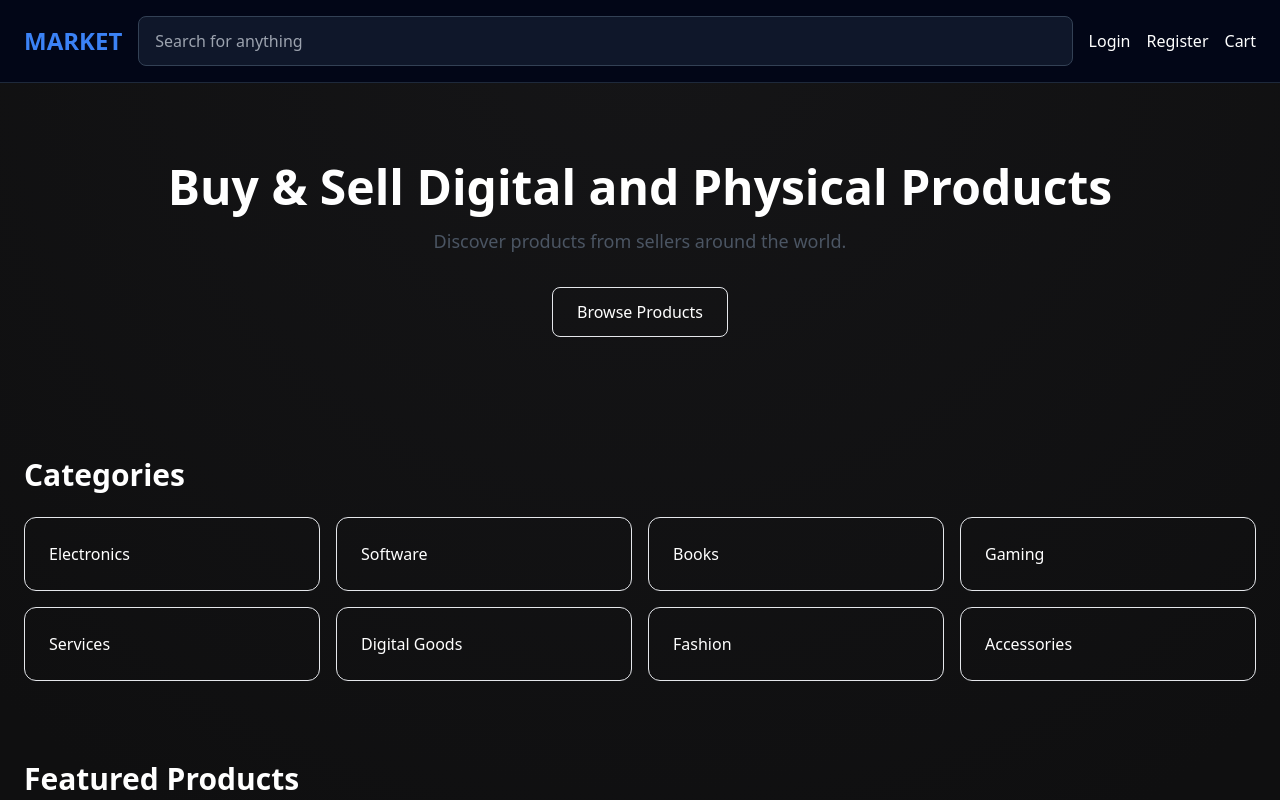
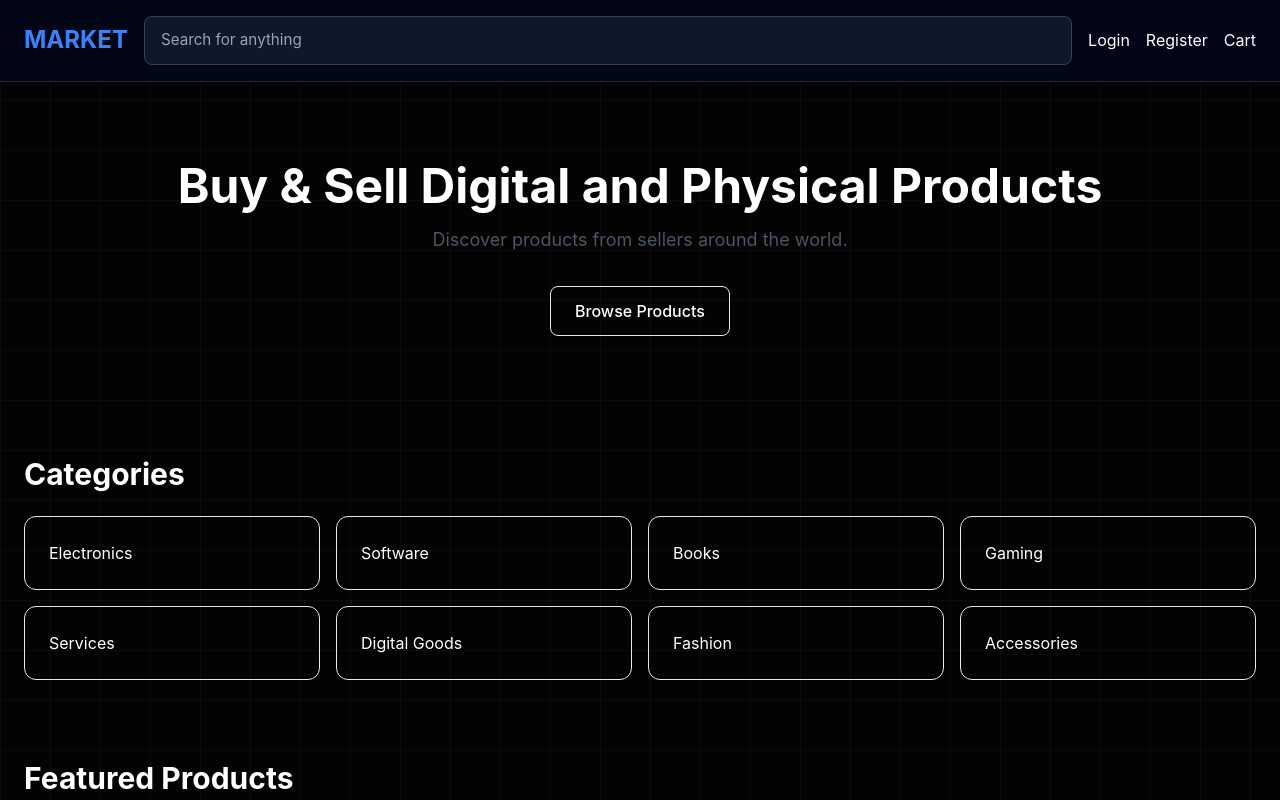
Before and after one commit to Shh12308/market-, a Next.js app: page / in a window 1280 px wide. Shown: the top 800 px of the page. Built offline with nearby package versions, Linux system fonts and the light colour scheme.

Commit message:
Update global.css

```diff
--- a/app/global.css
+++ b/app/global.css
@@ -3,25 +3,37 @@
 @tailwind utilities;
 
 :root {
-  --background: #0f0f10;
-  --surface: #161618;
-  --surface-2: #1d1d20;
-  --surface-3: #252528;
+  /* Deep, rich background colors for a premium feel */
+  --background: #030304;
+  --surface: #0a0a0b;
+  --surface-2: #121214;
+  --surface-3: #1c1c1f;
 
-  --primary: #4f7cff;
-  --primary-hover: #3b68f0;
+  /* Electric blue/violet for Crypto/Tech feel */
+  --primary: #4f46e5;
+  --primary-glow: rgba(79, 70, 229, 0.5);
+  --primary-hover: #4338ca;
 
-  --success: #00c46a;
-  --danger: #ff4d4d;
+  /* Cyan accent for that "Advanced" tech look */
+  --accent: #06b6d4;
+  --accent-hover: #0891b2;
+
+  --success: #10b981;
+  --warning: #f59e0b; /* For eBay-style auctions/bidding */
+  --danger: #ef4444;
 
   --text: #ffffff;
-  --text-muted: #a7a7a7;
+  --text-muted: #9ca3af;
+  --text-dim: #6b7280;
 
-  --border: #2a2a2e;
+  /* Subtle borders for high-end finish */
+  --border: rgba(255, 255, 255, 0.08);
+  --border-hover: rgba(255, 255, 255, 0.15);
 
-  --radius-sm: 8px;
+  --radius-sm: 6px;
   --radius-md: 12px;
-  --radius-lg: 16px;
+  --radius-lg: 20px;
+  --radius-xl: 32px;
 }
 
 * {
@@ -35,15 +47,31 @@ html {
 }
 
 body {
-  background: radial-gradient(
-      circle at top,
-      #151517 0%,
-      var(--background) 40%
-    );
+  /* Crypto-style subtle grid background */
+  background-color: var(--background);
+  background-image:
+    linear-gradient(rgba(255, 255, 255, 0.03) 1px, transparent 1px),
+    linear-gradient(90deg, rgba(255, 255, 255, 0.03) 1px, transparent 1px);
+  background-size: 50px 50px;
   color: var(--text);
   min-height: 100vh;
-  font-family: ui-sans-serif, system-ui, -apple-system, Segoe UI, Roboto,
-    Helvetica, Arial, "Apple Color Emoji", "Segoe UI Emoji";
+  font-family: 'Inter', ui-sans-serif, system-ui, -apple-system, sans-serif;
+  -webkit-font-smoothing: antialiased;
+}
+
+/* Custom Scrollbar for premium feel */
+::-webkit-scrollbar {
+  width: 8px;
+}
+::-webkit-scrollbar-track {
+  background: var(--background);
+}
+::-webkit-scrollbar-thumb {
+  background: var(--surface-3);
+  border-radius: 4px;
+}
+::-webkit-scrollbar-thumb:hover {
+  background: var(--surface-2);
 }
 
 /* ---------------------------
@@ -51,38 +79,58 @@ body {
 ---------------------------- */
 
 .market-container {
-  max-width: 1400px;
+  max-width: 1440px;
   margin: 0 auto;
-  padding: 0 24px;
+  padding: 0 32px;
 }
 
 .section-title {
-  font-size: 1.8rem;
+  font-size: 2rem;
   font-weight: 700;
-  margin-bottom: 1rem;
-  letter-spacing: -0.02em;
+  margin-bottom: 1.5rem;
+  letter-spacing: -0.03em;
+  background: linear-gradient(to right, #fff, #9ca3af);
+  -webkit-background-clip: text;
+  -webkit-text-fill-color: transparent;
 }
 
 /* ---------------------------
-   Cards
+   Cards (Premium Glass Style)
 ---------------------------- */
 
 .card {
-  background: linear-gradient(
-    180deg,
-    var(--surface),
-    var(--surface-2)
-  );
+  background: rgba(18, 18, 20, 0.6);
+  backdrop-filter: blur(16px);
+  -webkit-backdrop-filter: blur(16px);
   border: 1px solid var(--border);
   border-radius: var(--radius-lg);
   overflow: hidden;
-  transition: all 0.25s ease;
+  transition: all 0.3s cubic-bezier(0.25, 0.8, 0.25, 1);
+  position: relative;
 }
 
 .card:hover {
-  transform: translateY(-3px);
-  border-color: #3a3a40;
-  background: var(--surface-2);
+  transform: translateY(-6px);
+  border-color: var(--primary);
+  box-shadow: 0 10px 40px -10px var(--primary-glow);
+  background: rgba(28, 28, 31, 0.8);
+}
+
+/* Crypto/Trading "Live" Indicator */
+.card::before {
+  content: '';
+  position: absolute;
+  top: 0;
+  left: 0;
+  right: 0;
+  height: 1px;
+  background: linear-gradient(90deg, transparent, var(--primary), transparent);
+  opacity: 0;
+  transition: opacity 0.3s ease;
+}
+
+.card:hover::before {
+  opacity: 1;
 }
 
 /* ---------------------------
@@ -91,14 +139,20 @@ body {
 
 .product-grid {
   display: grid;
-  grid-template-columns: repeat(auto-fill, minmax(240px, 1fr));
-  gap: 20px;
+  grid-template-columns: repeat(auto-fill, minmax(260px, 1fr));
+  gap: 24px;
 }
 
 .product-image {
   width: 100%;
-  height: 220px;
-  background: var(--surface-3);
+  height: 240px;
+  background: var(--surface-2);
+  object-fit: cover;
+  transition: transform 0.5s ease;
+}
+
+.card:hover .product-image {
+  transform: scale(1.05);
 }
 
 /* ---------------------------
@@ -106,31 +160,53 @@ body {
 ---------------------------- */
 
 .price {
-  font-size: 1.25rem;
+  font-size: 1.4rem;
   font-weight: 700;
+  font-variant-numeric: tabular-nums; /* Numbers line up perfectly */
+  color: var(--text);
+}
+
+.price.crypto {
+  color: var(--primary);
+  text-shadow: 0 0 20px rgba(79, 70, 229, 0.3);
 }
 
 .seller {
-  color: var(--text-muted);
-  font-size: 0.85rem;
+  display: flex;
+  align-items: center;
+  gap: 6px;
+  color: var(--text-dim);
+  font-size: 0.8rem;
+  font-weight: 500;
+}
+
+.verified-icon {
+  color: var(--accent);
+  width: 14px;
+  height: 14px;
 }
 
 /* ---------------------------
-   Buttons
+   Buttons (Gradient & Glow)
 ---------------------------- */
 
 .primary-btn {
-  background: var(--primary);
+  background: linear-gradient(135deg, var(--primary), var(--primary-hover));
   color: white;
   border: none;
-  border-radius: var(--radius-sm);
-  padding: 10px 16px;
+  border-radius: var(--radius-md);
+  padding: 12px 24px;
   font-weight: 600;
+  font-size: 0.95rem;
+  cursor: pointer;
   transition: all 0.2s ease;
+  box-shadow: 0 4px 12px rgba(79, 70, 229, 0.3);
+  position: relative;
+  overflow: hidden;
 }
 
 .primary-btn:hover {
-  background: var(--primary-hover);
+  box-shadow: 0 6px 20px rgba(79, 70, 229, 0.5);
   transform: translateY(-1px);
 }
 
@@ -139,33 +215,55 @@ body {
 }
 
 .secondary-btn {
-  background: transparent;
-  color: white;
+  background: rgba(255, 255, 255, 0.03);
+  color: var(--text);
   border: 1px solid var(--border);
-  border-radius: var(--radius-sm);
-  padding: 10px 16px;
-  transition: 0.2s ease;
+  border-radius: var(--radius-md);
+  padding: 12px 24px;
+  font-weight: 500;
+  font-size: 0.95rem;
+  cursor: pointer;
+  transition: all 0.2s ease;
 }
 
 .secondary-btn:hover {
-  background: var(--surface-2);
-  border-color: #3a3a3a;
+  background: rgba(255, 255, 255, 0.08);
+  border-color: var(--border-hover);
+}
+
+/* Bidding Button Style (eBay influence) */
+.bid-btn {
+  background: transparent;
+  border: 1px solid var(--warning);
+  color: var(--warning);
+  border-radius: var(--radius-md);
+  padding: 8px 16px;
+  font-weight: 600;
+  font-size: 0.85rem;
+  transition: all 0.2s;
+}
+
+.bid-btn:hover {
+  background: rgba(245, 158, 11, 0.1);
+  box-shadow: 0 0 15px rgba(245, 158, 11, 0.2);
 }
 
 /* ---------------------------
-   Inputs
+   Inputs (Cyber/Tech Style)
 ---------------------------- */
 
 input,
 textarea,
 select {
-  background: var(--surface);
+  background: var(--surface-2);
   border: 1px solid var(--border);
   color: var(--text);
   border-radius: var(--radius-md);
-  padding: 12px 14px;
+  padding: 14px 16px;
   width: 100%;
+  font-family: inherit;
   transition: all 0.2s ease;
+  font-size: 0.95rem;
 }
 
 input:focus,
@@ -173,31 +271,50 @@ textarea:focus,
 select:focus {
   outline: none;
   border-color: var(--primary);
-  box-shadow: 0 0 0 3px rgba(79, 124, 255, 0.15);
+  background: var(--surface-3);
+  box-shadow: 0 0 0 4px rgba(79, 70, 229, 0.1);
 }
 
 textarea {
   resize: vertical;
+  min-height: 100px;
 }
 
 /* ---------------------------
-   Search Bar
+   Search Bar (Advanced)
 ---------------------------- */
 
+.search-wrapper {
+  position: relative;
+  width: 100%;
+}
+
 .search-bar {
-  background: var(--surface);
+  background: rgba(255, 255, 255, 0.03);
   border: 1px solid var(--border);
-  border-radius: 9999px;
+  border-radius: var(--radius-xl);
   color: white;
-  padding: 12px 20px;
+  padding: 16px 24px 16px 56px; /* Left padding for icon */
   width: 100%;
+  font-size: 1rem;
   transition: all 0.2s ease;
+  box-shadow: inset 0 2px 4px rgba(0,0,0,0.2);
+}
+
+.search-icon {
+  position: absolute;
+  left: 20px;
+  top: 50%;
+  transform: translateY(-50%);
+  color: var(--text-dim);
+  pointer-events: none;
 }
 
 .search-bar:focus {
   outline: none;
   border-color: var(--primary);
-  box-shadow: 0 0 0 3px rgba(79, 124, 255, 0.15);
+  background: rgba(255, 255, 255, 0.05);
+  box-shadow: 0 0 0 4px rgba(79, 70, 229, 0.1);
 }
 
 /* ---------------------------
@@ -205,31 +322,56 @@ textarea {
 ---------------------------- */
 
 .glass {
-  background: rgba(22, 22, 24, 0.7);
-  backdrop-filter: blur(10px);
+  background: rgba(10, 10, 11, 0.7);
+  backdrop-filter: blur(12px);
+  -webkit-backdrop-filter: blur(12px);
   border: 1px solid var(--border);
 }
 
 .gradient-text {
   background: linear-gradient(
-    90deg,
-    var(--primary),
-    #8aa6ff
+    135deg,
+    #fff 0%,
+    var(--primary) 100%
   );
   -webkit-background-clip: text;
   -webkit-text-fill-color: transparent;
 }
 
+.crypto-gradient {
+  background: linear-gradient(135deg, var(--primary), var(--accent));
+}
+
 /* ---------------------------
-   Badges
+   Badges (Tech Status)
 ---------------------------- */
 
 .badge {
   display: inline-flex;
-  padding: 4px 10px;
+  align-items: center;
+  padding: 4px 12px;
   border-radius: 999px;
-  font-size: 12px;
-  background: var(--surface-2);
-  border: 1px solid var(--border);
-  color: var(--text-muted);
+  font-size: 11px;
+  font-weight: 700;
+  text-transform: uppercase;
+  letter-spacing: 0.05em;
 }
+
+.badge-new {
+  background: rgba(16, 185, 129, 0.1);
+  color: var(--success);
+  border: 1px solid rgba(16, 185, 129, 0.2);
+}
+
+.badge-auction {
+  background: rgba(245, 158, 11, 0.1);
+  color: var(--warning);
+  border: 1px solid rgba(245, 158, 11, 0.2);
+}
+
+.badge-premium {
+  background: rgba(79, 70, 229, 0.15);
+  color: var(--primary);
+  border: 1px solid rgba(79, 70, 229, 0.3);
+  box-shadow: 0 0 10px rgba(79, 70, 229, 0.2);
+}
```
